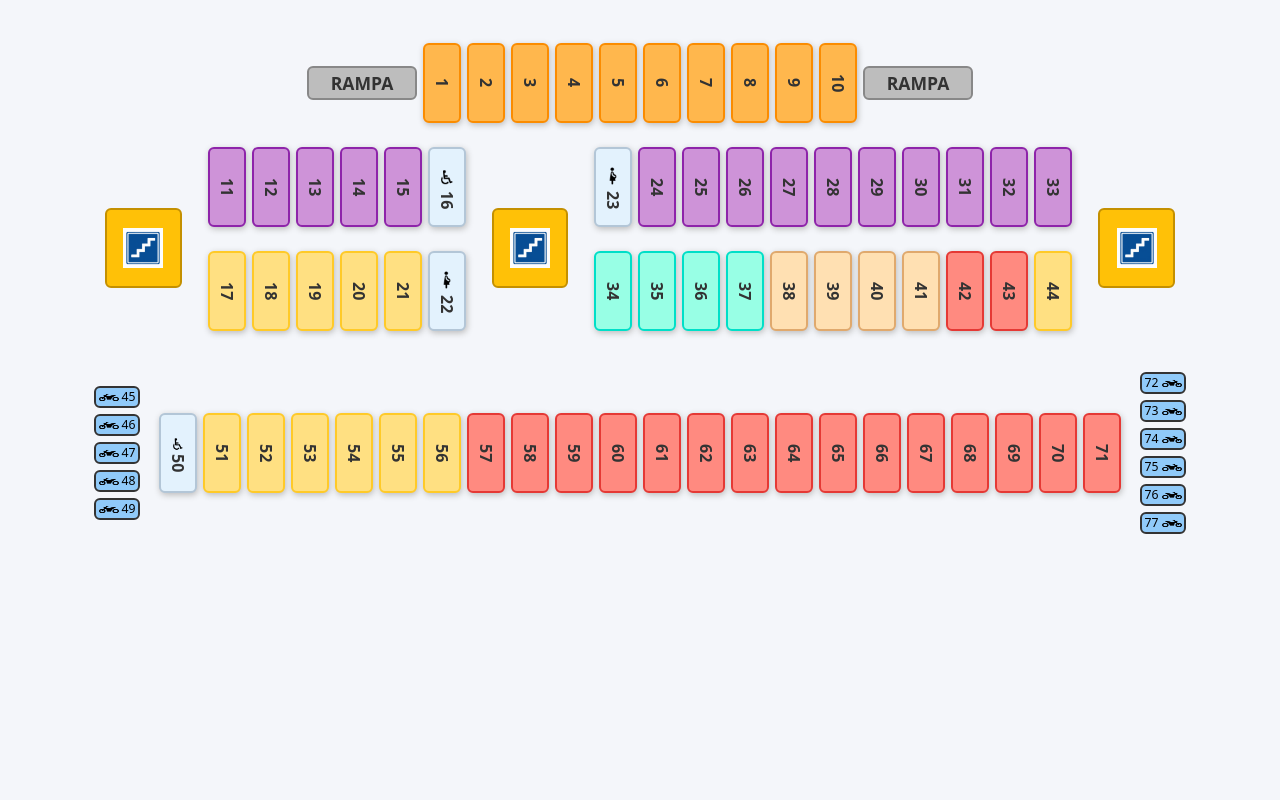
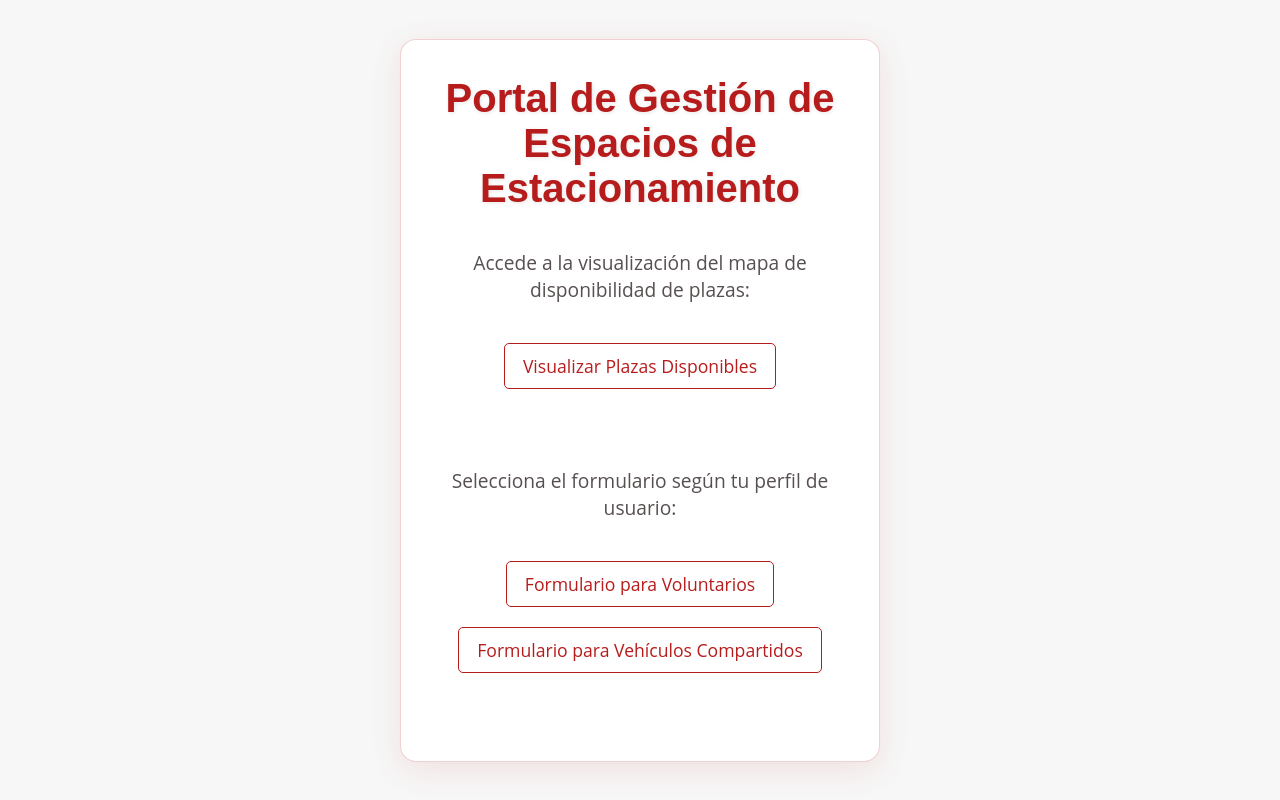
Before and after one commit to javivi2000/parking, a Flask app: page / in a window 1280 px wide. Run offline with Flask 3, Linux system fonts and the light colour scheme; parts of the project's set-up code (start-up, migrations or seed data) failed here and were passed over.

Commit message:
Ajustes de interfaz y actualización de estilos
- Modificado landing.css y parking_volunteer.css
- Actualizado landing.html y index.html
- Ajustes en views_volunteer.py y routes.py
- Nuevo archivo landing.css
- Actualización del README.md

```diff
--- a/app/__init__.py
+++ b/app/__init__.py
@@ -3,7 +3,7 @@ from flask_sqlalchemy import SQLAlchemy
 from .config import Config
 from .models import db
 from .views_shared_vehicle import prueba2_bp
-from .views_volunteer import prueba1_bp
+from app.views_volunteer import prueba1_bp
 from .routes import routes
 import pymysql
 pymysql.install_as_MySQLdb()
@@ -13,6 +13,8 @@ def create_app():
     app = Flask(__name__)
     app.config.from_object(Config)
     app.secret_key = 'clave-secreta'
+    app.config['SECRET_KEY'] = 'supersecreto123'
+
 
     # Configuración de la base de datos
     app.config['SQLALCHEMY_DATABASE_URI'] = Config.SQLALCHEMY_DATABASE_URI
--- a/app/routes.py
+++ b/app/routes.py
@@ -3,29 +3,32 @@ from .models import ParkingSpace
 
 routes = Blueprint('routes', __name__)
 
-# Ajusta los IDs para que no se repitan y sigan un orden lógico
+# Distribución de plazas
 layout = {
-    # 10 plazas superiores (gris, entre rampas)
     "superior": [ParkingSpace(id=i) for i in range(1, 11)],
-    # Bloque azul (izquierda, 12 plazas)
     "bloque_izq": [ParkingSpace(id=i) for i in range(11, 23)],
-    # Bloque verde (derecha, 12 plazas)
     "bloque_der": [ParkingSpace(id=i) for i in range(23, 45)],
-    # Plazas inferiores (gris, 16 plazas)
     "inferior": [ParkingSpace(id=i) for i in range(45, 78)],
 }
 
-@routes.route('/', methods=['GET', 'POST'])
-def index():
+# Página principal: landing.html
+@routes.route('/', methods=['GET'])
+def home():
+    return render_template('landing.html')
+
+# Página de mapa de plazas
+@routes.route('/mapa', methods=['GET', 'POST'])
+def mapa():
     if request.method == 'POST':
         space_id = int(request.form['space_id'])
         for block in layout.values():
             for space in block:
                 if space.id == space_id:
                     space.occupied = not space.occupied
-        return redirect(url_for('routes.index'))
+        return redirect(url_for('routes.mapa'))
     return render_template('index.html', layout=layout)
 
+# Lista plana de espacios
 parking_spaces = [space for block in layout.values() for space in block]
 
 @routes.route('/occupy/<int:space_id>', methods=['POST'])
@@ -51,4 +54,4 @@ def toggle(space_id):
             if space.id == space_id:
                 space.occupied = not space.occupied
                 break
-    return redirect(url_for('routes.index'))
+    return redirect(url_for('routes.mapa'))
--- /dev/null
+++ b/app/static/landing.css
@@ -0,0 +1,137 @@
+* {
+    margin: 0;
+    padding: 0;
+    box-sizing: border-box;
+}
+
+/* Estilos generales */
+body {
+    font-family: 'Open Sans', Arial, sans-serif;
+    background: #f7f7f7;
+    margin: 0;
+    padding: 0;
+    display: flex;
+    justify-content: center;
+    align-items: center;
+    height: 100vh;
+    flex-direction: column;
+}
+
+/* Contenedor principal */
+.container {
+    background: #fff;
+    max-width: 480px;
+    width: 100%;
+    padding: 36px 32px 28px 32px;
+    border-radius: 16px;
+    box-shadow: 0 8px 32px rgba(183, 28, 28, 0.1); /* Sombra suave */
+    border: 1.5px solid #b71c1c33;
+    display: flex;
+    flex-direction: column;
+    gap: 18px;
+    text-align: center;
+    z-index: 2;
+}
+
+/* Fondo gris para todo el documento */
+html, body {
+    background: #f7f7f7;
+    height: 100%;
+    display: flex;
+    justify-content: center;
+    align-items: center;
+    margin: 0;
+}
+
+h1 {
+    font-family: 'Montserrat', Arial, sans-serif;
+    color: #b71c1c;
+    font-size: 2.5em;
+    font-weight: 700;
+    margin-bottom: 20px;
+    text-shadow: 1px 1px 4px rgba(0, 0, 0, 0.1);
+}
+
+/* Texto de introducción */
+p {
+    font-size: 1.2em;
+    color: #575050;
+    margin-bottom: 40px;
+}
+
+/* Agrupar las secciones */
+.section {
+    margin-bottom: 40px;
+}
+
+/* Lista de enlaces */
+ul {
+    list-style-type: none;
+    padding: 0;
+}
+
+ul li {
+    margin: 20px 0;
+}
+
+ul li a {
+    display: inline-block;
+    background-color: transparent;
+    color: #b71c1c;
+    padding: 10px 18px;
+    border-radius: 5px;
+    border: 1.5px solid #b71c1c;
+    font-size: 1.1em;
+    transition: background-color 0.3s, color 0.3s, border-color 0.3s;
+    text-decoration: none;
+}
+
+ul li a:hover {
+    background-color: #b71c1c;
+    color: #fff;
+    border-color: #b71c1c;
+}
+
+ul li a:focus {
+    outline: none;
+    box-shadow: 0 0 8px #b71c1c;
+}
+
+/* Media Queries para dispositivos pequeños */
+@media (max-width: 600px) {
+    .container {
+        padding: 40px 20px;
+    }
+
+    h1 {
+        font-size: 2.5em;
+    }
+
+    p {
+        font-size: 1.1em;
+    }
+
+    ul li a {
+        font-size: 1em;
+        padding: 10px 18px;
+    }
+}
+
+@media (max-width: 500px) {
+    .container {
+        padding: 30px 15px;
+    }
+
+    h1 {
+        font-size: 2em;
+    }
+
+    p {
+        font-size: 1em;
+    }
+
+    ul li a {
+        font-size: 0.9em;
+        padding: 8px 14px;
+    }
+}
--- a/app/templates/index.html
+++ b/app/templates/index.html
@@ -215,6 +215,59 @@
                 {% endfor %}
             </div>
         </div>
+      <div class="leyenda">
+
+    <!-- Columna de colores -->
+    <div class="leyenda-colores">
+        <div class="leyenda-item">
+            <div class="color-box" style="background-color: #ffe082;"></div>
+            <span>Plaza asignada matrícula</span>
+        </div>
+        <div class="leyenda-item">
+            <div class="color-box" style="background-color: #ff8a80;"></div>
+            <span>Vehículos de Cruz Roja</span>
+        </div>
+        <div class="leyenda-item">
+            <div class="color-box" style="background-color: #98ffe5;"></div>
+            <span>Vehículos compartidos</span>
+        </div>
+        <div class="leyenda-item">
+            <div class="color-box" style="background-color: #ce93d8;"></div>
+            <span>Movilidad personal</span>
+        </div>
+        <div class="leyenda-item">
+            <div class="color-box" style="background-color: #ffb74d;"></div>
+            <span>Voluntariado</span>
+        </div>
+        <div class="leyenda-item">
+            <div class="color-box" style="background-color: #ffe0b2;"></div>
+            <span>Movilidad otros centros</span>
+        </div>
     </div>
+
+    <!-- Columna de iconos -->
+    <div class="leyenda-iconos">
+        <div class="leyenda-item">
+            <div class="icon-box">
+                <img src="{{ url_for('static', filename='embarazada.png') }}" alt="Embarazada" style="width: 100%; height: 100%;">
+            </div>
+            <span>Mujer embarazada</span>
+        </div>
+        <div class="leyenda-item">
+            <div class="icon-box">
+                <img src="{{ url_for('static', filename='icon-disabled.png') }}" alt="Movilidad reducida" style="width: 100%; height: 100%;">
+            </div>
+            <span>Movilidad reducida</span>
+        </div>
+        <div class="leyenda-item">
+            <div class="icon-box" >
+                <img src="{{ url_for('static', filename='bike.png') }}" alt="Motocicletas" style="width: 100%; height: 100%;">
+            </div>
+            <span>Motocicletas autorizadas</span>
+        </div>
+    </div>
+
+</div>
+
 </body>
 </html>
--- /dev/null
+++ b/app/templates/landing.html
@@ -0,0 +1,29 @@
+<!-- app/templates/landing.html -->
+<!DOCTYPE html>
+<html lang="es">
+<head>
+    <meta charset="UTF-8">
+    <title>Portal de Gestión de Parking</title>
+    <link rel="stylesheet" href="{{ url_for('static', filename='landing.css') }}">
+</head>
+<body>
+    <div class="container">
+        <h1>Portal de Gestión de Espacios de Estacionamiento</h1>
+
+        <div class="section">
+            <p>Accede a la visualización del mapa de disponibilidad de plazas:</p>
+            <ul>
+                <li><a href="{{ url_for('routes.mapa') }}">Visualizar Plazas Disponibles</a></li>
+            </ul>
+        </div>
+
+        <div class="section">
+            <p>Selecciona el formulario según tu perfil de usuario:</p>
+            <ul>
+                <li><a href="http://127.0.0.1:5000/parking_access_volunteer">Formulario para Voluntarios</a></li>
+                <li><a href="http://127.0.0.1:5000/parking_access_shared_vehicle">Formulario para Vehículos Compartidos</a></li>
+            </ul>
+        </div>
+    </div>
+</body>
+</html>
--- a/app/templates/parking_access_shared_vehicle.html
+++ b/app/templates/parking_access_shared_vehicle.html
@@ -4,11 +4,12 @@
     <meta charset="UTF-8">
     <title>Formulario de Datos de Plaza de Parking</title>
     <link rel="stylesheet" href="{{ url_for('static', filename='parking_shared_vehicle.css') }}">
-    <link rel="icon" type="image/png" href="cruz.png">
+
     <link href="https://fonts.googleapis.com/css2?family=Montserrat:wght@600&family=Open+Sans:wght@400&display=swap" rel="stylesheet">
 </head>
 <body>
-    <form id="formulario-plaza" action="/parking_access_shared_vehicle/guardar" method="POST">
+    <!--<form id="formulario-plaza" action="/parking_access_shared_vehicle/guardar" method="POST">-->
+        <form id="formulario-plaza" method="POST" action="{{ url_for('views_shared_vehicle.guardar') }}">
         <h2>Acceso a Parking – Vehículo Compartido - Formulario de Autorización</h2>
 
         <label for="nombre">Nombre y apellidos de la persona solicitante:</label>
--- a/run.py
+++ b/run.py
@@ -8,10 +8,11 @@ app.config['SQLALCHEMY_DATABASE_URI'] = 'mysql+pymysql://ftc_parking:T3mp0ral#20
 app.config['SQLALCHEMY_TRACK_MODIFICATIONS'] = False
 
 if __name__ == '__main__':
-    print("   Acceso a formulario para voluntarios: http://127.0.0.1:5000/parking_access_volunteer")
-    print("   Acceso a formulario para acceso con vehiculos compartidos: http://127.0.0.1:5000/parking_access_shared_vehicle\n")
+    print("   - Visualizar Plazas Disponibles: http://127.0.0.1:5000/mapa")
+    print("   - Acceso a formulario para voluntarios: http://127.0.0.1:5000/parking_access_volunteer")
+    print("   - Acceso a formulario para acceso con vehiculos compartidos: http://127.0.0.1:5000/parking_access_shared_vehicle\n")
     app.run(debug=True)
 
-# Al ejecutar run.py, habres index.py:  http://127.0.0.1:5000/
+# Al ejecutar run.py, habres index.py:  http://127.0.0.1:5000/mapa
 # Para abrir parking_access_shared_vehicle: http://127.0.0.1:5000/parking_access_shared_vehicle
 # Para abrir parking_access_volunteer: http://127.0.0.1:5000/parking_access_volunteer
```
Also changed, not shown: app/static/parking_volunteer.css (+13 -36 lines), app/static/styles.css (+63 -0 lines), app/templates/parking_access_volunteer.html (+60 -64 lines), app/views_volunteer.py (+48 -25 lines), README.md.
